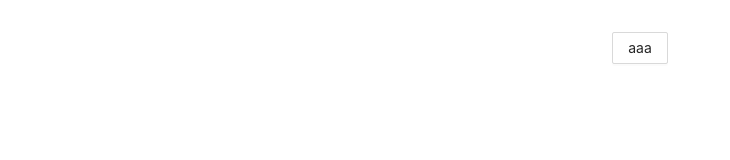
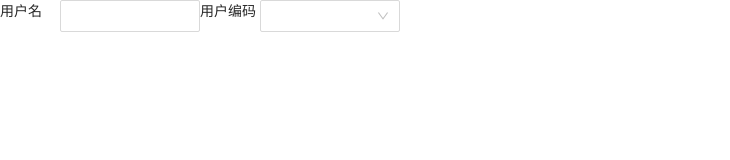
Before and after one commit to 1419zxw/custom-component, a Vue app: page /SearchFilterTest in a window 1280 px wide. Shown: the top 160 px of the page, without its empty margins (0-730 px from the left). Built offline with nearby package versions, Linux system fonts and the light colour scheme.

Commit message:
SearchFilter

```diff
--- /dev/null
+++ b/src/components/SearchFilter/components/Input.vue
@@ -0,0 +1,3 @@
+<template>
+  <a-input></a-input>
+</template>
--- /dev/null
+++ b/src/components/SearchFilter/components/Select.vue
@@ -0,0 +1,3 @@
+<template>
+  <a-select></a-select>
+</template>
--- /dev/null
+++ b/src/components/SearchFilter/components/componentMap.js
@@ -0,0 +1,7 @@
+import Input from "./Input.vue"
+import Select from "./Select.vue"
+
+export default {
+  input: Input,
+  select: Select,
+}
--- /dev/null
+++ b/src/components/SearchFilter/index.vue
@@ -0,0 +1,50 @@
+<template>
+  <div class="container">
+    <div class="container_item" v-for="comp in config" :key="comp.prop">
+      <span class="container_item_label">{{ comp.label }}</span>
+      <component
+        :is="getComponent(comp.type)"
+        v-model:value="model[comp.prop]"
+        v-bind="comp.attribute"
+        v-on="comp.events"
+        class="container_item_comp"
+      ></component>
+    </div>
+  </div>
+</template>
+
+<script setup>
+import { defineProps } from "vue"
+import componentMap from "./components/componentMap"
+
+const props = defineProps({
+  model: {
+    type: Object,
+    default: () => {},
+  },
+  config: {
+    type: Array,
+    default: () => [],
+  },
+})
+
+const getComponent = (type) => {
+  return componentMap[type]
+}
+</script>
+
+<style lang="less">
+.container {
+  display: flex;
+  &_item {
+    display: flex;
+    width: 200px;
+    &_label {
+      width: 60px;
+    }
+    &_comp {
+      flex: 1;
+    }
+  }
+}
+</style>
--- a/src/globalInstall/antd.js
+++ b/src/globalInstall/antd.js
@@ -1,5 +1,7 @@
-import { Button } from "ant-design-vue"
+import { Button, Input, Select } from "ant-design-vue"
 
 export default (app) => {
   app.use(Button)
+  app.use(Input)
+  app.use(Select)
 }
--- a/src/style.css
+++ b/src/style.css
@@ -67,13 +67,6 @@ button:focus-visible {
   padding: 2em;
 }
 
-#app {
-  max-width: 1280px;
-  margin: 0 auto;
-  padding: 2rem;
-  text-align: center;
-}
-
 @media (prefers-color-scheme: light) {
   :root {
     color: #213547;
--- a/src/views/SearchFilterTest/index.vue
+++ b/src/views/SearchFilterTest/index.vue
@@ -1,3 +1,61 @@
 <template>
-  <a-button>aaa</a-button>
+  <SearchFilter :model="formModel" :config="formConfig"></SearchFilter>
 </template>
+
+<script>
+import SearchFilter from "@/components/SearchFilter/index.vue"
+import { reactive, toRefs } from "vue"
+export default {
+  components: { SearchFilter },
+  setup() {
+    const state = reactive({
+      formModel: {
+        name: "",
+        code: undefined,
+      },
+      formConfig: [
+        {
+          label: "用户名",
+          type: "input",
+          prop: "name",
+          attribute: {
+            maxlength: 10,
+            type: "number",
+            allowClear: true,
+          },
+          events: {
+            input(e) {
+              console.log("handleInput", e.target.value)
+              console.log(state.formModel)
+            },
+          },
+        },
+        {
+          label: "用户编码",
+          type: "select",
+          prop: "code",
+          attribute: {
+            allowClear: true,
+            options: [
+              {
+                label: "10010",
+                value: 10010,
+              },
+            ],
+          },
+          events: {
+            change(val) {
+              console.log("handleSelect", val)
+              console.log(state.formModel)
+            },
+          },
+        },
+      ],
+    })
+
+    return {
+      ...toRefs(state),
+    }
+  },
+}
+</script>
```
Also changed, not shown: package.json (+6 -1 lines), src/components/HelloWorld.vue (deleted, +0 -40 lines), .prettierrc.js (added), 1 other file (tests, documents, lock files or other folders).
